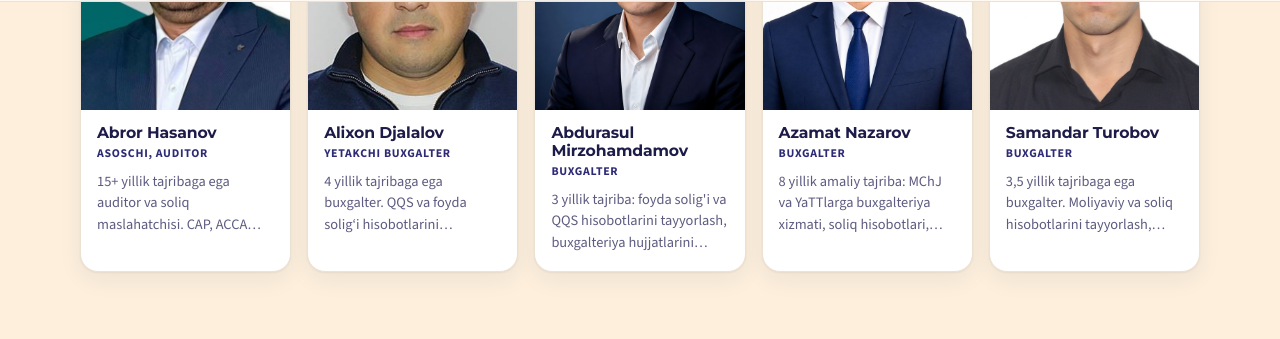
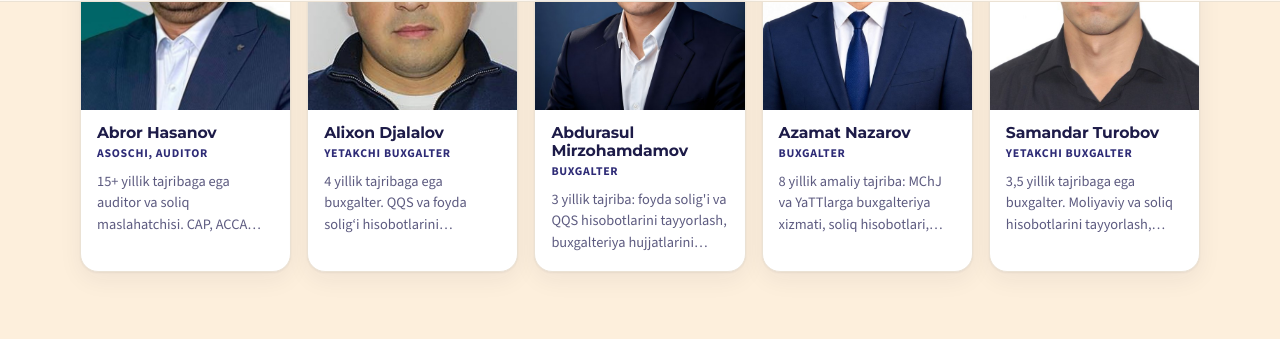
Before and after one commit to abrorhasanov365-sys/abr-consulting.uz, a Jekyll site: the page built from index.html, in a window 1280 px wide and 900 px high, scrolled down 2710 px. Shown: the part 115-454 px from the top of the window. Built offline with Jekyll 4.4.1, drawn with Linux system fonts in a browser that asks for light colours.

Commit message:
Samandar Turobov: yetakchi buxgalter
Co-Authored-By: Claude Opus 5.5 <noreply@anthropic.com>
Claude-Session: https://claude.ai/code/session_011KwqFmBndHrWadM8Pe7Lr8

```diff
--- a/_data/ru/team.yml
+++ b/_data/ru/team.yml
@@ -16,6 +16,6 @@
   photo: /assets/img/team/azamat-nazarov.jpg
   bio: "8 лет практического опыта: бухгалтерское сопровождение ООО и ИП, налоговая отчётность, НДС, 1С 8.3, расчёт заработной платы, выявление и исправление ошибок в учёте."
 - name: Самандар Туробов
-  role: Бухгалтер
+  role: Ведущий бухгалтер
   photo: /assets/img/team/samandar-turobov.jpg
   bio: "Бухгалтер с опытом 3,5 года. Подготовка, анализ и сдача финансовой и налоговой отчётности. Сертификат ACCA Financial Reporting (FR)."
--- a/_data/uz/team.yml
+++ b/_data/uz/team.yml
@@ -16,6 +16,6 @@
   photo: /assets/img/team/azamat-nazarov.jpg
   bio: "8 yillik amaliy tajriba: MChJ va YaTTlarga buxgalteriya xizmati, soliq hisobotlari, QQS, 1C 8.3, ish haqi hisob-kitobi, hisobdagi xatolarni aniqlash va tuzatish."
 - name: Samandar Turobov
-  role: Buxgalter
+  role: Yetakchi buxgalter
   photo: /assets/img/team/samandar-turobov.jpg
   bio: "3,5 yillik tajribaga ega buxgalter. Moliyaviy va soliq hisobotlarini tayyorlash, tahlil qilish va topshirish. ACCA Financial Reporting (FR) sertifikati."
```
